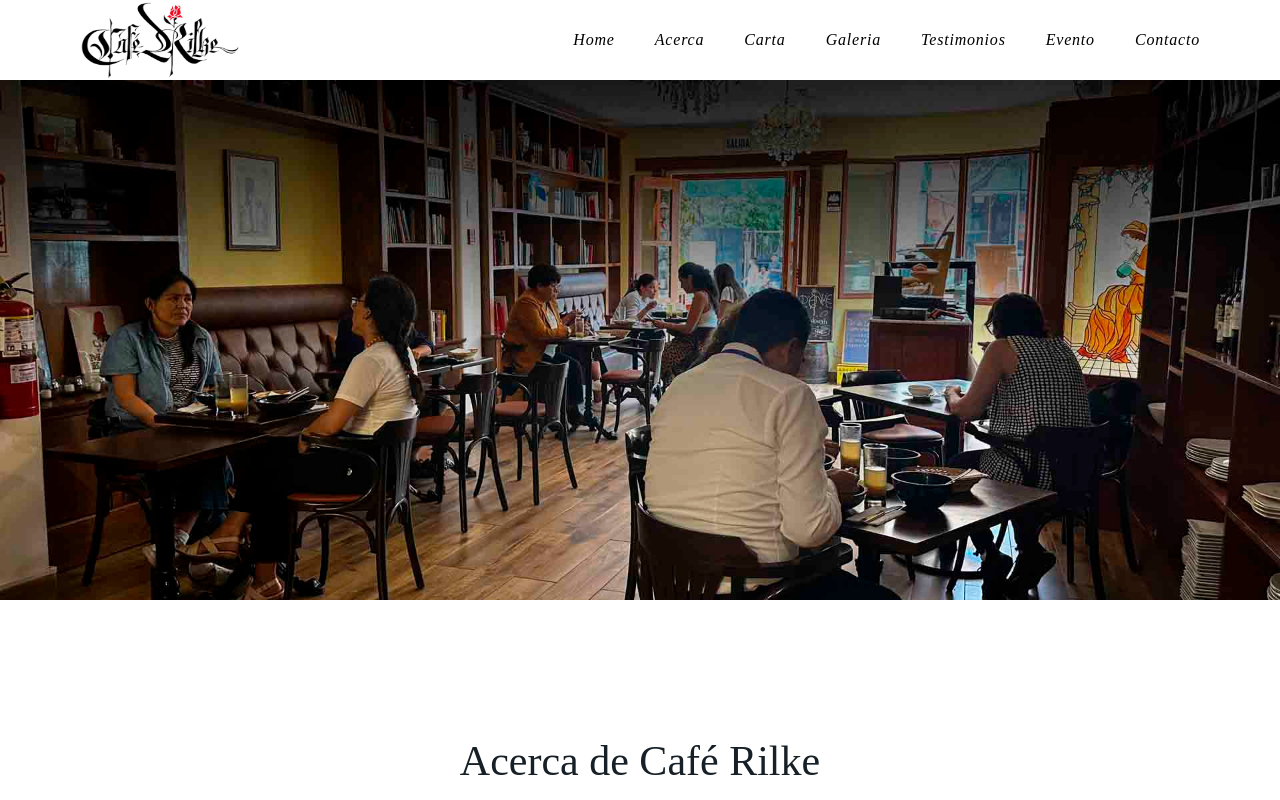
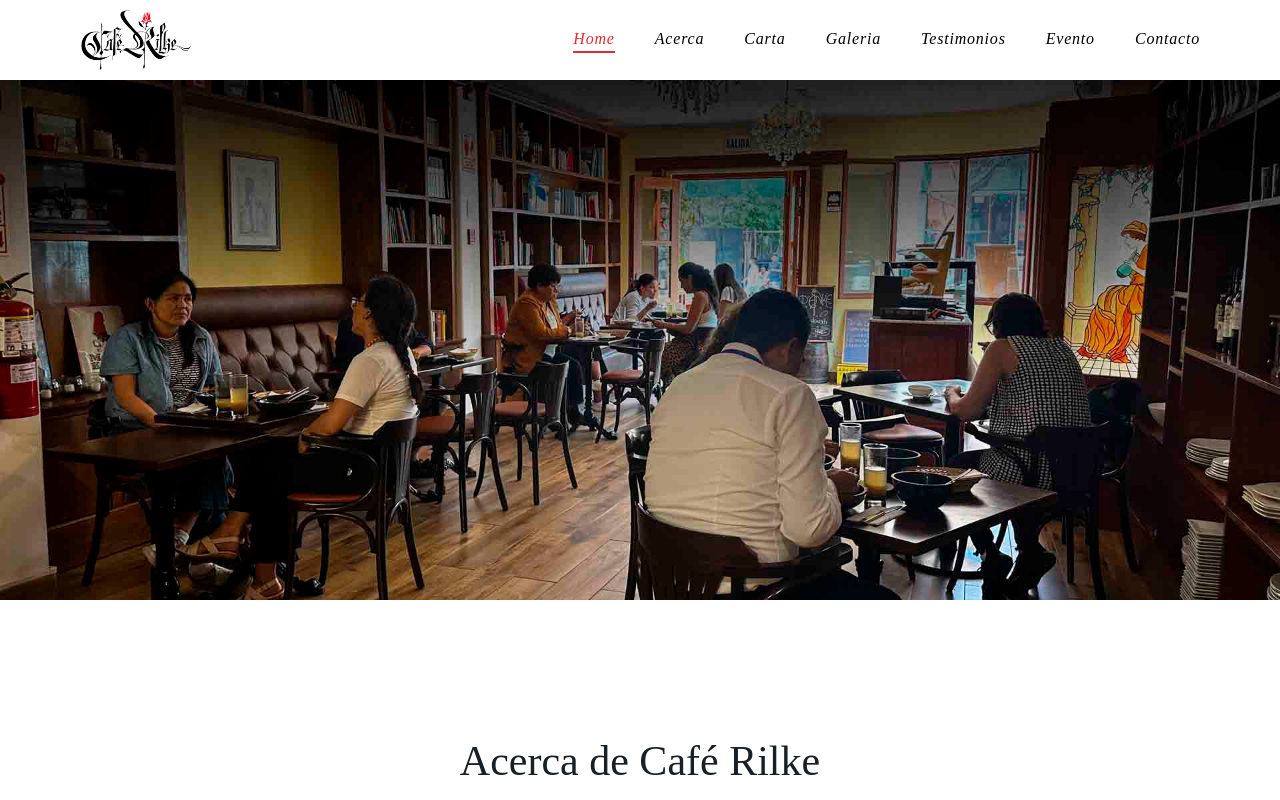
Before and after one commit to DiegoHrz/cafe-rilke-website, a Next.js app: page / in a window 1280 px wide. Shown: the top 800 px of the page. Built offline with nearby package versions, Linux system fonts and the light colour scheme.

Commit message:
Add state in navbar for the navLinks

```diff
--- a/app/banners/Navbar.tsx
+++ b/app/banners/Navbar.tsx
@@ -7,18 +7,23 @@ import Menu from "../../public/assets/Menu.svg";
 import { useEffect, useLayoutEffect, useState } from "react";
 
 const navLinks = [
-  { name: "Home", href:'#home' },
-  { name: "Acerca", href:'#acerca' },
-  { name: "Carta", href:'#carta' },
-  { name: "Galeria", href:'#galeria' },
-  { name: "Testimonios", href:'#testimonios' },
-  { name: "Evento", href:'#evento' },
-  { name: "Contacto", href:'#contacto' },
+  { name: "Home", href: "#home" },
+  { name: "Acerca", href: "#acerca" },
+  { name: "Carta", href: "#carta" },
+  { name: "Galeria", href: "#galeria" },
+  { name: "Testimonios", href: "#testimonios" },
+  { name: "Evento", href: "#evento" },
+  { name: "Contacto", href: "#contacto" },
 ];
 
 export function Navbar() {
   const [scrolled, setScrolled] = useState(false);
-  const [enterMouse, setEnterMouse] = useState(false)
+  const [enterMouse, setEnterMouse] = useState(false);
+  const [clickTab, setClickTab] = useState("Home");
+
+  const tabHandler = (tab: string) => {
+    setClickTab(tab);
+  };
 
   useLayoutEffect(() => {
     // Set initial state based on current scroll position
@@ -37,15 +42,23 @@ export function Navbar() {
     };
   }, []);
 
-  const onEnterHandler = () =>{setEnterMouse(true)}
-  const onLeaveHandler = () =>{setEnterMouse(false)}
+  const onEnterHandler = () => {
+    setEnterMouse(true);
+  };
+  const onLeaveHandler = () => {
+    setEnterMouse(false);
+  };
 
   return (
     <>
       <nav className="hidden lg:flex w-full items-center justify-between px-[20px] py-[16px] lg:container lg:mx-0 lg:px-0 lg:py-0">
         <div
-          className={` lg:flex items-center justify-between fixed z-10 top-0 w-full px-20 lg:gap-48 ${ enterMouse && 'hover:bg-white '} ${
-            scrolled ? "bg-white text-black border-b" : "text-white hover:text-black"
+          className={` lg:flex items-center justify-between fixed z-10 top-0 w-full lg:py-2 px-20 lg:gap-48 ${
+            enterMouse && "hover:bg-white "
+          } ${
+            scrolled
+              ? "bg-white text-black border-b"
+              : "text-white hover:text-black"
           }`}
           onMouseEnter={onEnterHandler}
           onMouseLeave={onLeaveHandler}
@@ -53,12 +66,20 @@ export function Navbar() {
           <Image
             src={scrolled || enterMouse ? logoBlack : logoCafe}
             alt="Logo"
-            className={"w-8 h-8 lg:w-40 lg:h-20"}
+            className={"w-8 h-8 lg:w-28 lg:h-16"}
           />
 
           <div className="hidden lg:flex pl-[74px] gap-x-[40px] italic">
             {navLinks.map((item, index) => (
-              <a className=" -tracking-tighter font-extralight" key={index} href={item.href}>
+              <a
+                className={` -tracking-tighter font-extralight hover:text-rilke-red ${
+                  item.name == clickTab &&
+                  "border-b-2 border-rilke-red text-rilke-red"
+                }`}
+                key={index}
+                href={item.href}
+                onClick={() => tabHandler(item.name)}
+              >
                 {item.name}
               </a>
             ))}
--- a/app/globals.css
+++ b/app/globals.css
@@ -15,10 +15,13 @@ html {
     color: #fff;
   }
 
-  24% {
+  60% {
     color: #e9831d;
   }
-  36% {
+  80%{
+    color: #c0b6ab;
+  }
+  /* 36% {
     color: #ffff00;
   }
   48% {
@@ -32,14 +35,14 @@ html {
   }
   84% {
     color: #e1be9e;
-  }
+  } */
   100%{
     color: #fff;
   }
 }
 
 .rainbow {
-  animation: rainbow 8s linear infinite;
+  animation: rainbow 5s linear infinite;
 }
 /*
   .landing-container {
```
